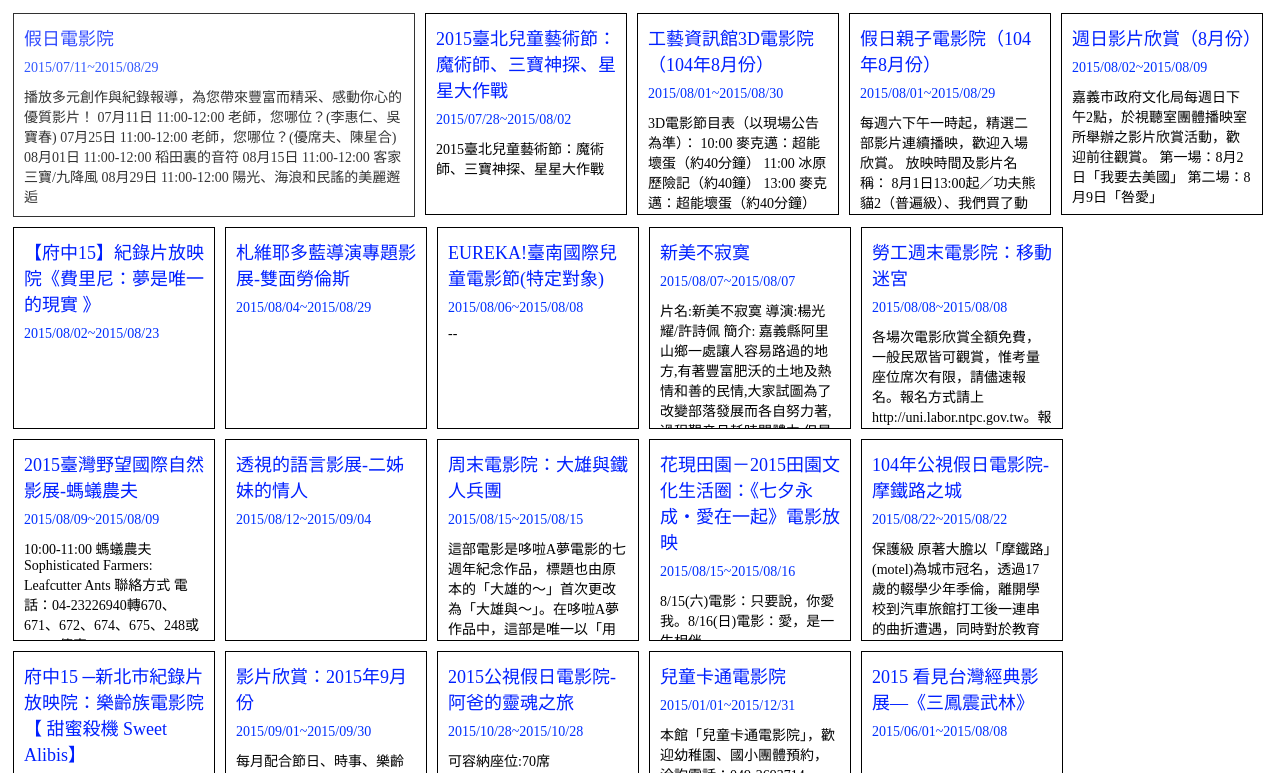
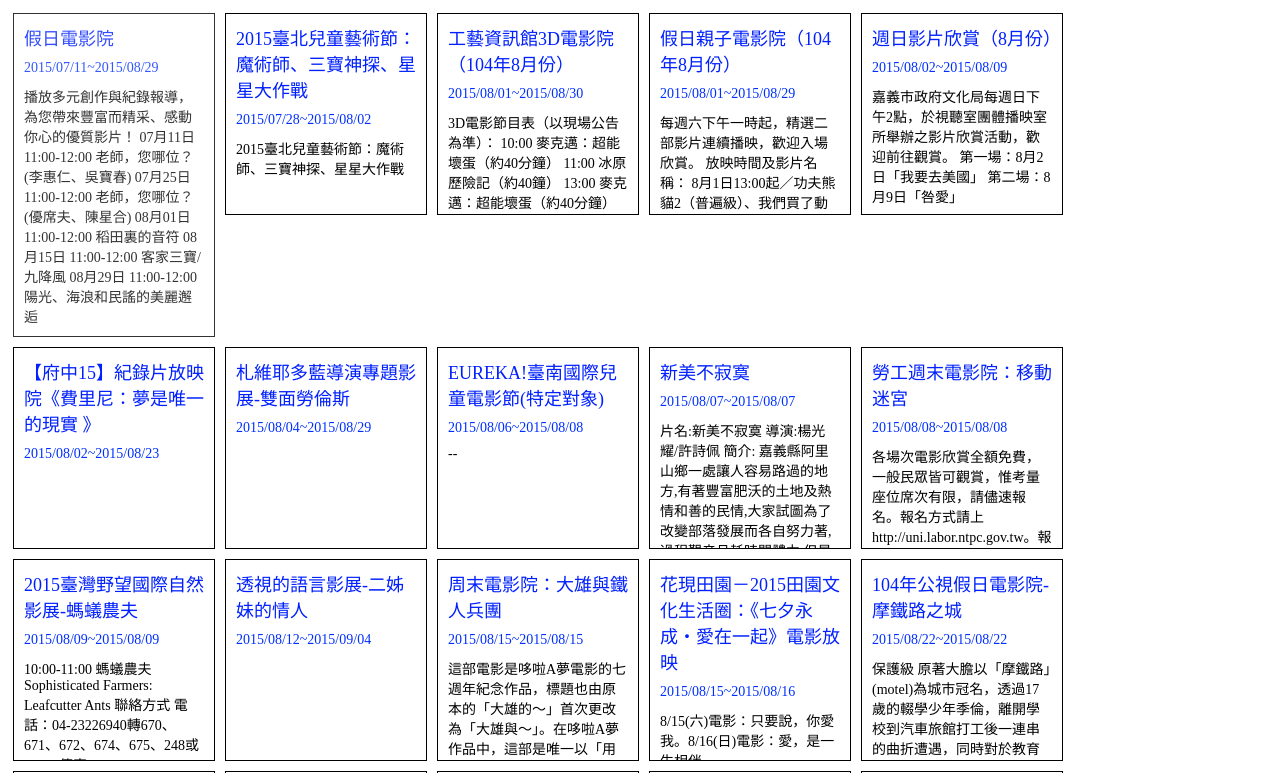
Before and after one commit to rk62pt/about_jquery, a plain HTML site: page real_movies.html in a window 1280 px wide. In both pictures the pointer is over the element 114 px from the left and 114 px from the top of the page. Shown: the top 773 px of the page. Drawn offline with Linux system fonts and the light colour scheme.

Commit message:
調整css

```diff
--- a/css/infotag.css
+++ b/css/infotag.css
@@ -6,13 +6,13 @@
   margin : 5px 5px 5px 5px;
   display : inline-block;
   overflow:hidden;
-  vertical-align : top
+  vertical-align : top;
   /*overflow-y:auto;*/
 }
 .infotag:hover{
   opacity: .8;
   min-height: 200px;
-  width:400px;
+  width:200px;
   height : auto;
 }
 
```
